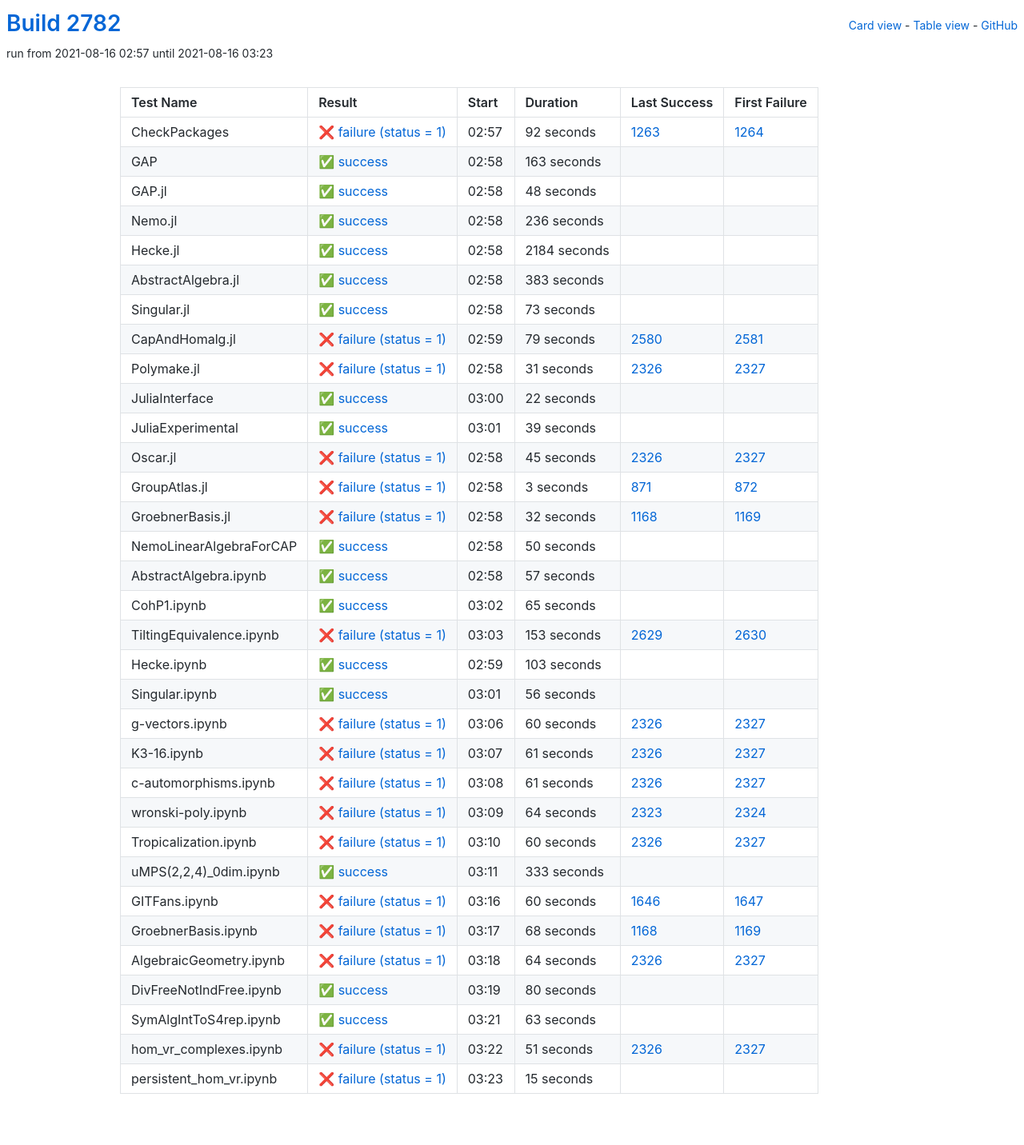
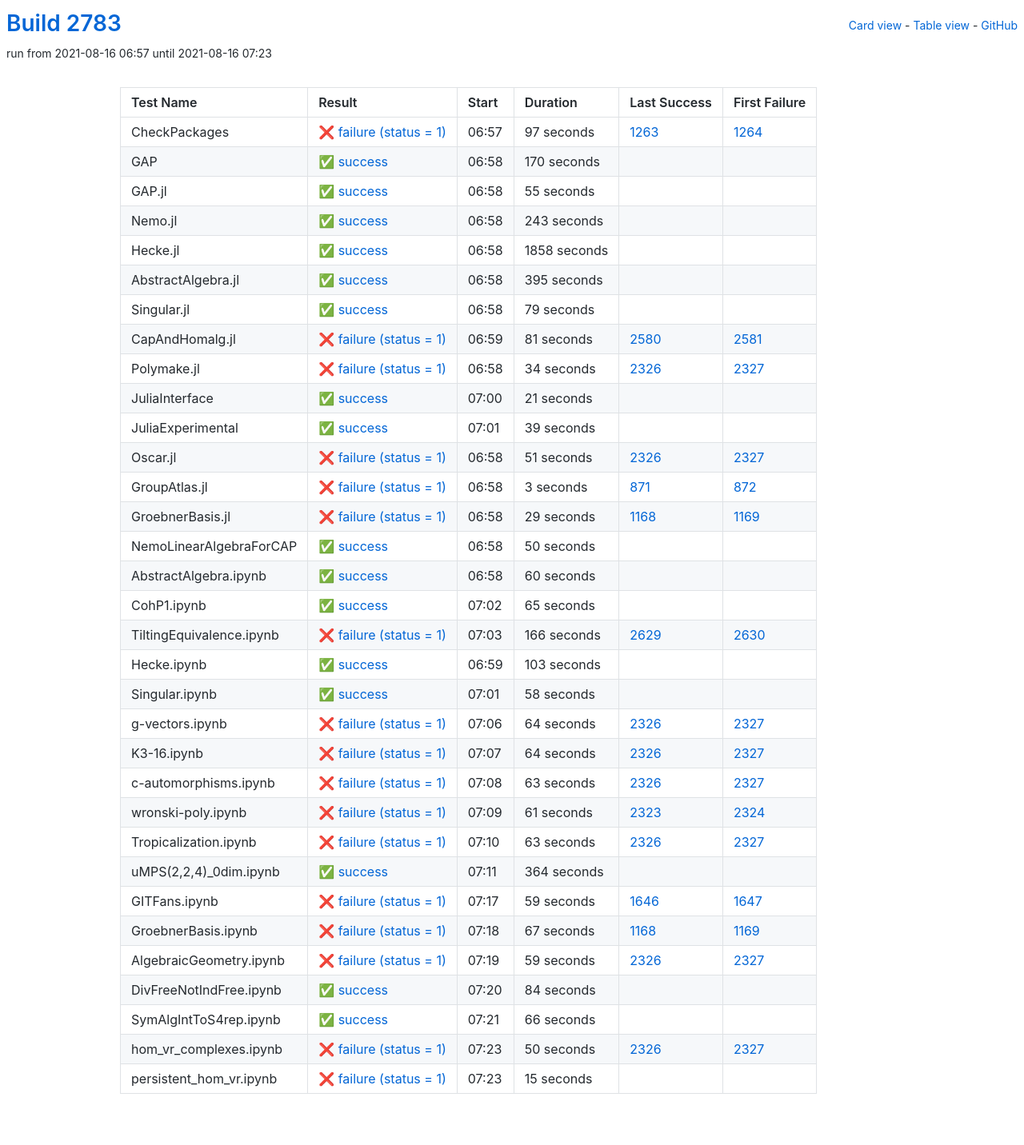
Before and after one commit to oscar-system/oscar-ci-status-stable, a Jekyll site: the page built from table.html, in a window 1280 px wide. Shown: the whole page at 80% size. Built offline with Jekyll 4.4.1, drawn with Linux system fonts in a browser that asks for light colours.

Commit message:
Build #2783

```diff
--- a/_data/ci.yml
+++ b/_data/ci.yml
@@ -1,6 +1,6 @@
 ---
-build: 2782
-build_url: https://oscarci.mathematik.uni-kl.de/job/oscar-stable/2782/
+build: 2783
+build_url: https://oscarci.mathematik.uni-kl.de/job/oscar-stable/2783/
 job: oscar-stable
 organization: oscar-system
 repo: oscar-ci-status-stable
@@ -8,128 +8,128 @@ repourl: https://github.com/oscar-system/oscar-ci-status-stable
 tests:
 - name: CheckPackages
   id: checkpackages
-  log: https://oscarci.mathematik.uni-kl.de/job/oscar-stable/2782/artifact/logs/build-2782/CheckPackages.log
-  start: 2021-08-16 02:57
+  log: https://oscarci.mathematik.uni-kl.de/job/oscar-stable/2783/artifact/logs/build-2783/CheckPackages.log
+  start: 2021-08-16 06:57
   success: false
   exitcode: 1
   status: failure
-  duration: 92
+  duration: 97
   last_success: 1263
   last_success_url: https://oscarci.mathematik.uni-kl.de/job/oscar-stable/1263/
   first_failure: 1264
   first_failure_url: https://oscarci.mathematik.uni-kl.de/job/oscar-stable/1264/
 - name: GAP
   id: gap
-  log: https://oscarci.mathematik.uni-kl.de/job/oscar-stable/2782/artifact/logs/build-2782/GAP.log
-  start: 2021-08-16 02:58
+  log: https://oscarci.mathematik.uni-kl.de/job/oscar-stable/2783/artifact/logs/build-2783/GAP.log
+  start: 2021-08-16 06:58
   success: true
   exitcode: 0
   status: success
-  duration: 163
+  duration: 170
   last_success: false
   last_success_url:
   first_failure: false
   first_failure_url:
 - name: GAP.jl
   id: gap-jl
-  log: https://oscarci.mathematik.uni-kl.de/job/oscar-stable/2782/artifact/logs/build-2782/GAP.jl.log
-  start: 2021-08-16 02:58
+  log: https://oscarci.mathematik.uni-kl.de/job/oscar-stable/2783/artifact/logs/build-2783/GAP.jl.log
+  start: 2021-08-16 06:58
   success: true
   exitcode: 0
   status: success
-  duration: 48
+  duration: 55
   last_success: false
   last_success_url:
   first_failure: false
   first_failure_url:
 - name: Nemo.jl
   id: nemo-jl
-  log: https://oscarci.mathematik.uni-kl.de/job/oscar-stable/2782/artifact/logs/build-2782/Nemo.jl.log
-  start: 2021-08-16 02:58
+  log: https://oscarci.mathematik.uni-kl.de/job/oscar-stable/2783/artifact/logs/build-2783/Nemo.jl.log
+  start: 2021-08-16 06:58
   success: true
   exitcode: 0
   status: success
-  duration: 236
+  duration: 243
   last_success: false
   last_success_url:
   first_failure: false
   first_failure_url:
 - name: Hecke.jl
   id: hecke-jl
-  log: https://oscarci.mathematik.uni-kl.de/job/oscar-stable/2782/artifact/logs/build-2782/Hecke.jl.log
-  start: 2021-08-16 02:58
+  log: https://oscarci.mathematik.uni-kl.de/job/oscar-stable/2783/artifact/logs/build-2783/Hecke.jl.log
+  start: 2021-08-16 06:58
   success: true
   exitcode: 0
   status: success
-  duration: 2184
+  duration: 1858
   last_success: false
   last_success_url:
   first_failure: false
   first_failure_url:
 - name: AbstractAlgebra.jl
   id: abstractalgebra-jl
-  log: https://oscarci.mathematik.uni-kl.de/job/oscar-stable/2782/artifact/logs/build-2782/AbstractAlgebra.jl.log
-  start: 2021-08-16 02:58
+  log: https://oscarci.mathematik.uni-kl.de/job/oscar-stable/2783/artifact/logs/build-2783/AbstractAlgebra.jl.log
+  start: 2021-08-16 06:58
   success: true
   exitcode: 0
   status: success
-  duration: 383
+  duration: 395
   last_success: false
   last_success_url:
   first_failure: false
   first_failure_url:
 - name: Singular.jl
   id: singular-jl
-  log: https://oscarci.mathematik.uni-kl.de/job/oscar-stable/2782/artifact/logs/build-2782/Singular.jl.log
-  start: 2021-08-16 02:58
+  log: https://oscarci.mathematik.uni-kl.de/job/oscar-stable/2783/artifact/logs/build-2783/Singular.jl.log
+  start: 2021-08-16 06:58
   success: true
   exitcode: 0
   status: success
-  duration: 73
+  duration: 79
   last_success: false
   last_success_url:
   first_failure: false
   first_failure_url:
 - name: CapAndHomalg.jl
   id: capandhomalg-jl
-  log: https://oscarci.mathematik.uni-kl.de/job/oscar-stable/2782/artifact/logs/build-2782/CapAndHomalg.jl.log
-  start: 2021-08-16 02:59
+  log: https://oscarci.mathematik.uni-kl.de/job/oscar-stable/2783/artifact/logs/build-2783/CapAndHomalg.jl.log
+  start: 2021-08-16 06:59
   success: false
   exitcode: 1
   status: failure
-  duration: 79
+  duration: 81
   last_success: 2580
   last_success_url: https://oscarci.mathematik.uni-kl.de/job/oscar-stable/2580/
   first_failure: 2581
   first_failure_url: https://oscarci.mathematik.uni-kl.de/job/oscar-stable/2581/
 - name: Polymake.jl
   id: polymake-jl
-  log: https://oscarci.mathematik.uni-kl.de/job/oscar-stable/2782/artifact/logs/build-2782/Polymake.jl.log
-  start: 2021-08-16 02:58
+  log: https://oscarci.mathematik.uni-kl.de/job/oscar-stable/2783/artifact/logs/build-2783/Polymake.jl.log
+  start: 2021-08-16 06:58
   success: false
   exitcode: 1
   status: failure
-  duration: 31
+  duration: 34
   last_success: 2326
   last_success_url: https://oscarci.mathematik.uni-kl.de/job/oscar-stable/2326/
   first_failure: 2327
   first_failure_url: https://oscarci.mathematik.uni-kl.de/job/oscar-stable/2327/
 - name: JuliaInterface
   id: juliainterface
-  log: https://oscarci.mathematik.uni-kl.de/job/oscar-stable/2782/artifact/logs/build-2782/JuliaInterface.log
-  start: 2021-08-16 03:00
+  log: https://oscarci.mathematik.uni-kl.de/job/oscar-stable/2783/artifact/logs/build-2783/JuliaInterface.log
+  start: 2021-08-16 07:00
   success: true
   exitcode: 0
   status: success
-  duration: 22
+  duration: 21
   last_success: false
   last_success_url:
   first_failure: false
   first_failure_url:
 - name: JuliaExperimental
   id: juliaexperimental
-  log: https://oscarci.mathematik.uni-kl.de/job/oscar-stable/2782/artifact/logs/build-2782/JuliaExperimental.log
-  start: 2021-08-16 03:01
+  log: https://oscarci.mathematik.uni-kl.de/job/oscar-stable/2783/artifact/logs/build-2783/JuliaExperimental.log
+  start: 2021-08-16 07:01
   success: true
   exitcode: 0
   status: success
@@ -140,20 +140,20 @@ tests:
   first_failure_url:
 - name: Oscar.jl
   id: oscar-jl
-  log: https://oscarci.mathematik.uni-kl.de/job/oscar-stable/2782/artifact/logs/build-2782/Oscar.jl.log
-  start: 2021-08-16 02:58
+  log: https://oscarci.mathematik.uni-kl.de/job/oscar-stable/2783/artifact/logs/build-2783/Oscar.jl.log
+  start: 2021-08-16 06:58
   success: false
   exitcode: 1
   status: failure
-  duration: 45
+  duration: 51
   last_success: 2326
   last_success_url: https://oscarci.mathematik.uni-kl.de/job/oscar-stable/2326/
   first_failure: 2327
   first_failure_url: https://oscarci.mathematik.uni-kl.de/job/oscar-stable/2327/
 - name: GroupAtlas.jl
   id: groupatlas-jl
-  log: https://oscarci.mathematik.uni-kl.de/job/oscar-stable/2782/artifact/logs/build-2782/GroupAtlas.jl.log
-  start: 2021-08-16 02:58
+  log: https://oscarci.mathematik.uni-kl.de/job/oscar-stable/2783/artifact/logs/build-2783/GroupAtlas.jl.log
+  start: 2021-08-16 06:58
   success: false
   exitcode: 1
   status: failure
@@ -164,20 +164,20 @@ tests:
   first_failure_url: https://oscarci.mathematik.uni-kl.de/job/oscar-stable/872/
 - name: GroebnerBasis.jl
   id: groebnerbasis-jl
-  log: https://oscarci.mathematik.uni-kl.de/job/oscar-stable/2782/artifact/logs/build-2782/GroebnerBasis.jl.log
-  start: 2021-08-16 02:58
+  log: https://oscarci.mathematik.uni-kl.de/job/oscar-stable/2783/artifact/logs/build-2783/GroebnerBasis.jl.log
+  start: 2021-08-16 06:58
   success: false
   exitcode: 1
   status: failure
-  duration: 32
+  duration: 29
   last_success: 1168
   last_success_url: https://oscarci.mathematik.uni-kl.de/job/oscar-stable/1168/
   first_failure: 1169
   first_failure_url: https://oscarci.mathematik.uni-kl.de/job/oscar-stable/1169/
 - name: NemoLinearAlgebraForCAP
   id: nemolinearalgebraforcap
-  log: https://oscarci.mathematik.uni-kl.de/job/oscar-stable/2782/artifact/logs/build-2782/NemoLinearAlgebraForCAP.log
-  start: 2021-08-16 02:58
+  log: https://oscarci.mathematik.uni-kl.de/job/oscar-stable/2783/artifact/logs/build-2783/NemoLinearAlgebraForCAP.log
+  start: 2021-08-16 06:58
   success: true
   exitcode: 0
   status: success
@@ -188,20 +188,20 @@ tests:
   first_failure_url:
 - name: AbstractAlgebra.ipynb
   id: abstractalgebra-ipynb
-  log: https://oscarci.mathematik.uni-kl.de/job/oscar-stable/2782/artifact/logs/build-2782/AbstractAlgebra.ipynb.log
-  start: 2021-08-16 02:58
+  log: https://oscarci.mathematik.uni-kl.de/job/oscar-stable/2783/artifact/logs/build-2783/AbstractAlgebra.ipynb.log
+  start: 2021-08-16 06:58
   success: true
   exitcode: 0
   status: success
-  duration: 57
+  duration: 60
   last_success: false
   last_success_url:
   first_failure: false
   first_failure_url:
 - name: CohP1.ipynb
   id: cohp1-ipynb
-  log: https://oscarci.mathematik.uni-kl.de/job/oscar-stable/2782/artifact/logs/build-2782/CohP1.ipynb.log
-  start: 2021-08-16 03:02
+  log: https://oscarci.mathematik.uni-kl.de/job/oscar-stable/2783/artifact/logs/build-2783/CohP1.ipynb.log
+  start: 2021-08-16 07:02
   success: true
   exitcode: 0
   status: success
@@ -212,20 +212,20 @@ tests:
   first_failure_url:
 - name: TiltingEquivalence.ipynb
   id: tiltingequivalence-ipynb
-  log: https://oscarci.mathematik.uni-kl.de/job/oscar-stable/2782/artifact/logs/build-2782/TiltingEquivalence.ipynb.log
-  start: 2021-08-16 03:03
+  log: https://oscarci.mathematik.uni-kl.de/job/oscar-stable/2783/artifact/logs/build-2783/TiltingEquivalence.ipynb.log
+  start: 2021-08-16 07:03
   success: false
   exitcode: 1
   status: failure
-  duration: 153
+  duration: 166
   last_success: 2629
   last_success_url: https://oscarci.mathematik.uni-kl.de/job/oscar-stable/2629/
   first_failure: 2630
   first_failure_url: https://oscarci.mathematik.uni-kl.de/job/oscar-stable/2630/
 - name: Hecke.ipynb
   id: hecke-ipynb
-  log: https://oscarci.mathematik.uni-kl.de/job/oscar-stable/2782/artifact/logs/build-2782/Hecke.ipynb.log
-  start: 2021-08-16 02:59
+  log: https://oscarci.mathematik.uni-kl.de/job/oscar-stable/2783/artifact/logs/build-2783/Hecke.ipynb.log
+  start: 2021-08-16 06:59
   success: true
   exitcode: 0
   status: success
@@ -236,116 +236,20 @@ tests:
   first_failure_url:
 - name: Singular.ipynb
   id: singular-ipynb
-  log: https://oscarci.mathematik.uni-kl.de/job/oscar-stable/2782/artifact/logs/build-2782/Singular.ipynb.log
-  start: 2021-08-16 03:01
+  log: https://oscarci.mathematik.uni-kl.de/job/oscar-stable/2783/artifact/logs/build-2783/Singular.ipynb.log
+  start: 2021-08-16 07:01
   success: true
   exitcode: 0
   status: success
-  duration: 56
+  duration: 58
   last_success: false
   last_success_url:
   first_failure: false
   first_failure_url:
 - name: g-vectors.ipynb
   id: g-vectors-ipynb
-  log: https://oscarci.mathematik.uni-kl.de/job/oscar-stable/2782/artifact/logs/build-2782/g-vectors.ipynb.log
-  start: 2021-08-16 03:06
-  success: false
-  exitcode: 1
-  status: failure
-  duration: 60
-  last_success: 2326
-  last_success_url: https://oscarci.mathematik.uni-kl.de/job/oscar-stable/2326/
-  first_failure: 2327
-  first_failure_url: https://oscarci.mathematik.uni-kl.de/job/oscar-stable/2327/
-- name: K3-16.ipynb
-  id: k3-16-ipynb
-  log: https://oscarci.mathematik.uni-kl.de/job/oscar-stable/2782/artifact/logs/build-2782/K3-16.ipynb.log
-  start: 2021-08-16 03:07
-  success: false
-  exitcode: 1
-  status: failure
-  duration: 61
-  last_success: 2326
-  last_success_url: https://oscarci.mathematik.uni-kl.de/job/oscar-stable/2326/
-  first_failure: 2327
-  first_failure_url: https://oscarci.mathematik.uni-kl.de/job/oscar-stable/2327/
-- name: c-automorphisms.ipynb
-  id: c-automorphisms-ipynb
-  log: https://oscarci.mathematik.uni-kl.de/job/oscar-stable/2782/artifact/logs/build-2782/c-automorphisms.ipynb.log
-  start: 2021-08-16 03:08
-  success: false
-  exitcode: 1
-  status: failure
-  duration: 61
-  last_success: 2326
-  last_success_url: https://oscarci.mathematik.uni-kl.de/job/oscar-stable/2326/
-  first_failure: 2327
-  first_failure_url: https://oscarci.mathematik.uni-kl.de/job/oscar-stable/2327/
-- name: wronski-poly.ipynb
-  id: wronski-poly-ipynb
-  log: https://oscarci.mathematik.uni-kl.de/job/oscar-stable/2782/artifact/logs/build-2782/wronski-poly.ipynb.log
-  start: 2021-08-16 03:09
-  success: false
-  exitcode: 1
-  status: failure
-  duration: 64
-  last_success: 2323
-  last_success_url: https://oscarci.mathematik.uni-kl.de/job/oscar-stable/2323/
-  first_failure: 2324
-  first_failure_url: https://oscarci.mathematik.uni-kl.de/job/oscar-stable/2324/
-- name: Tropicalization.ipynb
-  id: tropicalization-ipynb
-  log: https://oscarci.mathematik.uni-kl.de/job/oscar-stable/2782/artifact/logs/build-2782/Tropicalization.ipynb.log
-  start: 2021-08-16 03:10
-  success: false
-  exitcode: 1
-  status: failure
-  duration: 60
-  last_success: 2326
-  last_success_url: https://oscarci.mathematik.uni-kl.de/job/oscar-stable/2326/
-  first_failure: 2327
-  first_failure_url: https://oscarci.mathematik.uni-kl.de/job/oscar-stable/2327/
-- name: uMPS(2,2,4)_0dim.ipynb
-  id: umps-2-2-4-0dim-ipynb
-  log: https://oscarci.mathematik.uni-kl.de/job/oscar-stable/2782/artifact/logs/build-2782/uMPS-2-2-4-_0dim.ipynb.log
-  start: 2021-08-16 03:11
-  success: true
-  exitcode: 0
-  status: success
-  duration: 333
-  last_success: false
-  last_success_url:
-  first_failure: false
-  first_failure_url:
-- name: GITFans.ipynb
-  id: gitfans-ipynb
-  log: https://oscarci.mathematik.uni-kl.de/job/oscar-stable/2782/artifact/logs/build-2782/GITFans.ipynb.log
-  start: 2021-08-16 03:16
-  success: false
-  exitcode: 1
-  status: failure
-  duration: 60
-  last_success: 1646
-  last_success_url: https://oscarci.mathematik.uni-kl.de/job/oscar-stable/1646/
-  first_failure: 1647
-  first_failure_url: https://oscarci.mathematik.uni-kl.de/job/oscar-stable/1647/
-- name: GroebnerBasis.ipynb
-  id: groebnerbasis-ipynb
-  log: https://oscarci.mathematik.uni-kl.de/job/oscar-stable/2782/artifact/logs/build-2782/GroebnerBasis.ipynb.log
-  start: 2021-08-16 03:17
-  success: false
-  exitcode: 1
-  status: failure
-  duration: 68
-  last_success: 1168
-  last_success_url: https://oscarci.mathematik.uni-kl.de/job/oscar-stable/1168/
-  first_failure: 1169
-  first_failure_url: https://oscarci.mathematik.uni-kl.de/job/oscar-stable/1169/
-- name: AlgebraicGeometry.ipynb
-  id: algebraicgeometry-ipynb
-  log: https://oscarci.mathematik.uni-kl.de/job/oscar-stable/2782/artifact/logs/build-2782/AlgebraicGeometry.ipynb.log
-  start: 2021-08-16 03:18
+  log: https://oscarci.mathematik.uni-kl.de/job/oscar-stable/2783/artifact/logs/build-2783/g-vectors.ipynb.log
+  start: 2021-08-16 07:06
   success: false
   exitcode: 1
   status: failure
@@ -354,46 +258,142 @@ tests:
   last_success_url: https://oscarci.mathematik.uni-kl.de/job/oscar-stable/2326/
   first_failure: 2327
   first_failure_url: https://oscarci.mathematik.uni-kl.de/job/oscar-stable/2327/
-- name: DivFreeNotIndFree.ipynb
-  id: divfreenotindfree-ipynb
-  log: https://oscarci.mathematik.uni-kl.de/job/oscar-stable/2782/artifact/logs/build-2782/DivFreeNotIndFree.ipynb.log
-  start: 2021-08-16 03:19
+- name: K3-16.ipynb
+  id: k3-16-ipynb
+  log: https://oscarci.mathematik.uni-kl.de/job/oscar-stable/2783/artifact/logs/build-2783/K3-16.ipynb.log
+  start: 2021-08-16 07:07
+  success: false
+  exitcode: 1
+  status: failure
+  duration: 64
+  last_success: 2326
+  last_success_url: https://oscarci.mathematik.uni-kl.de/job/oscar-stable/2326/
+  first_failure: 2327
+  first_failure_url: https://oscarci.mathematik.uni-kl.de/job/oscar-stable/2327/
+- name: c-automorphisms.ipynb
+  id: c-automorphisms-ipynb
+  log: https://oscarci.mathematik.uni-kl.de/job/oscar-stable/2783/artifact/logs/build-2783/c-automorphisms.ipynb.log
+  start: 2021-08-16 07:08
+  success: false
+  exitcode: 1
+  status: failure
+  duration: 63
+  last_success: 2326
+  last_success_url: https://oscarci.mathematik.uni-kl.de/job/oscar-stable/2326/
+  first_failure: 2327
+  first_failure_url: https://oscarci.mathematik.uni-kl.de/job/oscar-stable/2327/
+- name: wronski-poly.ipynb
+  id: wronski-poly-ipynb
+  log: https://oscarci.mathematik.uni-kl.de/job/oscar-stable/2783/artifact/logs/build-2783/wronski-poly.ipynb.log
+  start: 2021-08-16 07:09
+  success: false
+  exitcode: 1
+  status: failure
+  duration: 61
+  last_success: 2323
+  last_success_url: https://oscarci.mathematik.uni-kl.de/job/oscar-stable/2323/
+  first_failure: 2324
+  first_failure_url: https://oscarci.mathematik.uni-kl.de/job/oscar-stable/2324/
+- name: Tropicalization.ipynb
+  id: tropicalization-ipynb
+  log: https://oscarci.mathematik.uni-kl.de/job/oscar-stable/2783/artifact/logs/build-2783/Tropicalization.ipynb.log
+  start: 2021-08-16 07:10
+  success: false
+  exitcode: 1
+  status: failure
+  duration: 63
+  last_success: 2326
+  last_success_url: https://oscarci.mathematik.uni-kl.de/job/oscar-stable/2326/
+  first_failure: 2327
+  first_failure_url: https://oscarci.mathematik.uni-kl.de/job/oscar-stable/2327/
+- name: uMPS(2,2,4)_0dim.ipynb
+  id: umps-2-2-4-0dim-ipynb
+  log: https://oscarci.mathematik.uni-kl.de/job/oscar-stable/2783/artifact/logs/build-2783/uMPS-2-2-4-_0dim.ipynb.log
+  start: 2021-08-16 07:11
   success: true
   exitcode: 0
   status: success
-  duration: 80
+  duration: 364
+  last_success: false
+  last_success_url:
+  first_failure: false
+  first_failure_url:
+- name: GITFans.ipynb
+  id: gitfans-ipynb
+  log: https://oscarci.mathematik.uni-kl.de/job/oscar-stable/2783/artifact/logs/build-2783/GITFans.ipynb.log
+  start: 2021-08-16 07:17
+  success: false
+  exitcode: 1
+  status: failure
+  duration: 59
+  last_success: 1646
+  last_success_url: https://oscarci.mathematik.uni-kl.de/job/oscar-stable/1646/
+  first_failure: 1647
+  first_failure_url: https://oscarci.mathematik.uni-kl.de/job/oscar-stable/1647/
+- name: GroebnerBasis.ipynb
+  id: groebnerbasis-ipynb
+  log: https://oscarci.mathematik.uni-kl.de/job/oscar-stable/2783/artifact/logs/build-2783/GroebnerBasis.ipynb.log
+  start: 2021-08-16 07:18
+  success: false
+  exitcode: 1
+  status: failure
+  duration: 67
+  last_success: 1168
+  last_success_url: https://oscarci.mathematik.uni-kl.de/job/oscar-stable/1168/
+  first_failure: 1169
+  first_failure_url: https://oscarci.mathematik.uni-kl.de/job/oscar-stable/1169/
+- name: AlgebraicGeometry.ipynb
+  id: algebraicgeometry-ipynb
+  log: https://oscarci.mathematik.uni-kl.de/job/oscar-stable/2783/artifact/logs/build-2783/AlgebraicGeometry.ipynb.log
+  start: 2021-08-16 07:19
+  success: false
+  exitcode: 1
+  status: failure
+  duration: 59
+  last_success: 2326
+  last_success_url: https://oscarci.mathematik.uni-kl.de/job/oscar-stable/2326/
+  first_failure: 2327
+  first_failure_url: https://oscarci.mathematik.uni-kl.de/job/oscar-stable/2327/
+- name: DivFreeNotIndFree.ipynb
+  id: divfreenotindfree-ipynb
+  log: https://oscarci.mathematik.uni-kl.de/job/oscar-stable/2783/artifact/logs/build-2783/DivFreeNotIndFree.ipynb.log
+  start: 2021-08-16 07:20
+  success: true
+  exitcode: 0
+  status: success
+  duration: 84
   last_success: false
   last_success_url:
   first_failure: false
   first_failure_url:
 - name: SymAlgIntToS4rep.ipynb
   id: symalginttos4rep-ipynb
-  log: https://oscarci.mathematik.uni-kl.de/job/oscar-stable/2782/artifact/logs/build-2782/SymAlgIntToS4rep.ipynb.log
-  start: 2021-08-16 03:21
+  log: https://oscarci.mathematik.uni-kl.de/job/oscar-stable/2783/artifact/logs/build-2783/SymAlgIntToS4rep.ipynb.log
+  start: 2021-08-16 07:21
   success: true
   exitcode: 0
   status: success
-  duration: 63
+  duration: 66
   last_success: false
   last_success_url:
   first_failure: false
   first_failure_url:
 - name: hom_vr_complexes.ipynb
   id: hom-vr-complexes-ipynb
-  log: https://oscarci.mathematik.uni-kl.de/job/oscar-stable/2782/artifact/logs/build-2782/hom_vr_complexes.ipynb.log
-  start: 2021-08-16 03:22
+  log: https://oscarci.mathematik.uni-kl.de/job/oscar-stable/2783/artifact/logs/build-2783/hom_vr_complexes.ipynb.log
+  start: 2021-08-16 07:23
   success: false
   exitcode: 1
   status: failure
-  duration: 51
+  duration: 50
   last_success: 2326
   last_success_url: https://oscarci.mathematik.uni-kl.de/job/oscar-stable/2326/
   first_failure: 2327
   first_failure_url: https://oscarci.mathematik.uni-kl.de/job/oscar-stable/2327/
 - name: persistent_hom_vr.ipynb
   id: persistent-hom-vr-ipynb
-  log: https://oscarci.mathematik.uni-kl.de/job/oscar-stable/2782/artifact/logs/build-2782/persistent_hom_vr.ipynb.log
-  start: 2021-08-16 03:23
+  log: https://oscarci.mathematik.uni-kl.de/job/oscar-stable/2783/artifact/logs/build-2783/persistent_hom_vr.ipynb.log
+  start: 2021-08-16 07:23
   success: false
   exitcode: 1
   status: failure
```
Also changed, not shown: README.md.
